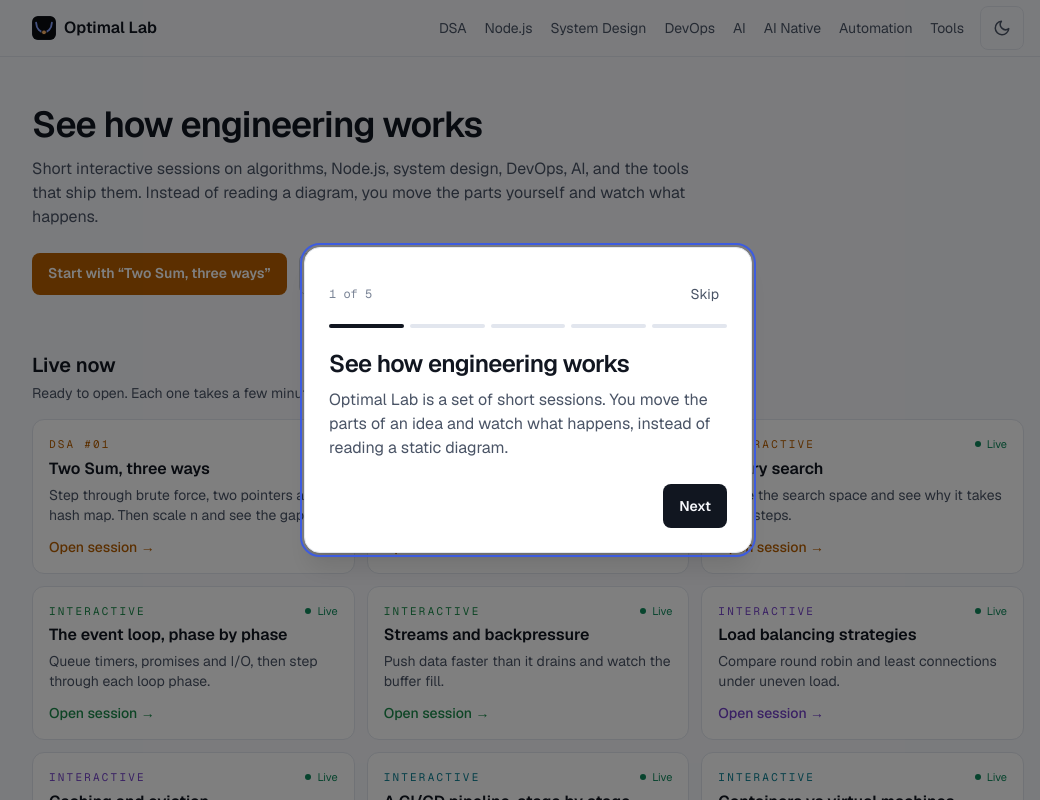
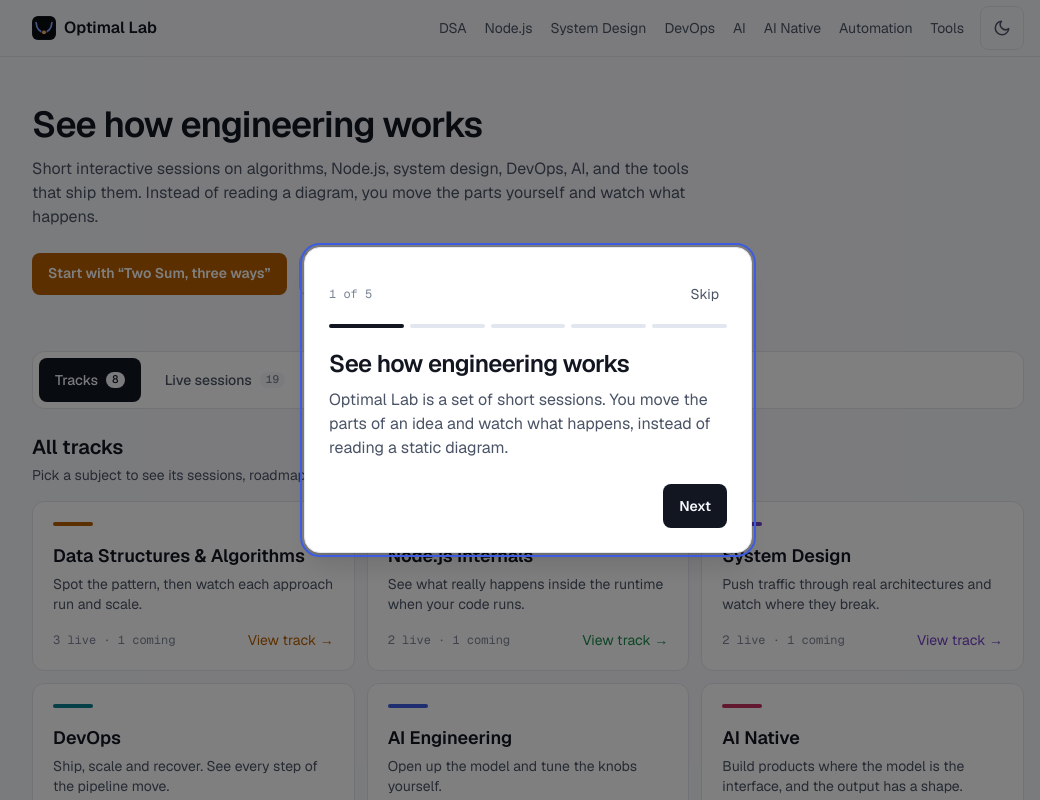
Before and after one commit to sarmadkung/optimal-lab, a Next.js app: page / in a window 1280 px wide. Shown: the top 800 px of the page, without its empty margins (112-1152 px from the left). Built offline with nearby package versions, Linux system fonts and the light colour scheme.

Commit message:
Enhance Home page with tabbed navigation for Tracks, Live sessions, Roadmaps, Projects, and Practice. Introduce HomeTabs component for better organization and user experience. Update README to reflect changes in navigation structure and UI components.

```diff
--- a/src/app/page.tsx
+++ b/src/app/page.tsx
@@ -1,12 +1,14 @@
 import Link from "next/link";
 import { FlowArrow, FlowStep } from "@/components/flow/Flow";
+import HomeTabs from "@/components/HomeTabs";
 import SessionCard from "@/components/SessionCard";
 import TrackCard from "@/components/TrackCard";
-import { TRACKS, liveSessions, sessionHref } from "@/lib/tracks";
+import { TRACKS, liveSessions, sessionHref, trackHref, type Track } from "@/lib/tracks";
 
 export default function Home() {
   const live = liveSessions();
   const start = live[0];
+  const projectCount = TRACKS.reduce((n, t) => n + t.projects.length, 0);
 
   return (
     <main className="mx-auto w-full max-w-5xl px-4 py-12">
@@ -36,19 +38,96 @@ export default function Home() {
         </div>
       </section>
 
-      {live.length > 0 && (
-        <section className="mt-14" aria-labelledby="live-heading">
-          <h2 id="live-heading" className="text-xl font-semibold">Live now</h2>
-          <p className="mt-1 text-sm text-[var(--muted)]">Ready to open. Each one takes a few minutes.</p>
-          <ul className="mt-4 grid gap-3 sm:grid-cols-2 lg:grid-cols-3">
+      <section className="mt-14" aria-label="Explore">
+        <HomeTabs
+          label="Explore Optimal Lab"
+          tabs={[
+            {
+              id: "tracks",
+              label: "Tracks",
+              count: TRACKS.length,
+              content: (
+                <TabPanel title="All tracks" what="Pick a subject to see its sessions, roadmap and projects.">
+                  <ul className="grid gap-3 sm:grid-cols-2 lg:grid-cols-3">
+                    {TRACKS.map((t) => (
+                      <li key={t.id}>
+                        <TrackCard track={t} />
+                      </li>
+                    ))}
+                  </ul>
+                </TabPanel>
+              ),
+            },
+            {
+              id: "sessions",
+              label: "Live sessions",
+              count: live.length,
+              content: (
+                <TabPanel title="Live now" what="Ready to open. Each one takes a few minutes.">
+                  <ul className="grid gap-3 sm:grid-cols-2 lg:grid-cols-3">
                     {live.map(({ track, session }) => (
                       <li key={`${track.id}/${session.id}`}>
                         <SessionCard track={track} session={session} />
                       </li>
                     ))}
                   </ul>
+                </TabPanel>
+              ),
+            },
+            {
+              id: "roadmaps",
+              label: "Roadmaps",
+              count: TRACKS.length,
+              content: (
+                <TabPanel
+                  title="Roadmaps"
+                  what="A step-by-step path through each track, with sessions and practice at each stage."
+                  soon
+                >
+                  <ul className="grid gap-3 sm:grid-cols-2 lg:grid-cols-3">
+                    {TRACKS.map((t) => (
+                      <li key={t.id}>
+                        <RoadmapCard track={t} />
+                      </li>
+                    ))}
+                  </ul>
+                </TabPanel>
+              ),
+            },
+            {
+              id: "projects",
+              label: "Projects",
+              count: projectCount,
+              content: (
+                <TabPanel title="Projects" what="Build something real to lock in the skill." soon>
+                  <ul className="grid gap-3 sm:grid-cols-2 lg:grid-cols-3">
+                    {TRACKS.flatMap((t) =>
+                      t.projects.map((p) => (
+                        <li key={`${t.id}/${p}`}>
+                          <ProjectCard track={t} project={p} />
+                        </li>
+                      )),
+                    )}
+                  </ul>
+                </TabPanel>
+              ),
+            },
+            {
+              id: "practice",
+              label: "Practice",
+              content: (
+                <TabPanel
+                  title="Practice"
+                  what="A DSA editor with problems grouped by pattern. Each problem links back to the session that explains its pattern."
+                  soon
+                >
+                  <PracticePreview />
+                </TabPanel>
+              ),
+            },
+          ]}
+        />
       </section>
-      )}
 
       <section className="mt-14 grid gap-8 lg:grid-cols-[1fr_1.1fr]" aria-labelledby="how-heading">
         <div>
@@ -67,22 +146,94 @@ export default function Home() {
           <FlowStep n={4} title="Keep going" what="At the bottom, Next takes you to the following session in the track." />
         </div>
       </section>
-
-      <section className="mt-14" aria-labelledby="tracks-heading">
-        <div className="flex items-end justify-between gap-4">
-          <div>
-            <h2 id="tracks-heading" className="text-xl font-semibold">All tracks</h2>
-            <p className="mt-1 text-sm text-[var(--muted)]">Pick a subject to see its sessions, roadmap and projects.</p>
-          </div>
-        </div>
-        <ul className="mt-4 grid gap-3 sm:grid-cols-2 lg:grid-cols-3">
-          {TRACKS.map((t) => (
-            <li key={t.id}>
-              <TrackCard track={t} />
-            </li>
-          ))}
-        </ul>
-      </section>
     </main>
   );
 }
+
+function TabPanel({
+  title,
+  what,
+  soon,
+  children,
+}: {
+  title: string;
+  what: string;
+  soon?: boolean;
+  children: React.ReactNode;
+}) {
+  return (
+    <>
+      <div className="flex flex-wrap items-center gap-3">
+        <h2 className="text-xl font-semibold">{title}</h2>
+        {soon && <ComingSoon />}
+      </div>
+      <p className="mt-1 text-sm text-[var(--muted)]">{what}</p>
+      <div className="mt-4">{children}</div>
+    </>
+  );
+}
+
+function RoadmapCard({ track }: { track: Track }) {
+  return (
+    <Link
+      href={`${trackHref(track)}#roadmap`}
+      style={{ "--accent": track.accent } as React.CSSProperties}
+      className="group flex h-full flex-col rounded-xl border border-[var(--line)] bg-[var(--panel)] p-5 transition-colors hover:border-[var(--accent)]"
+    >
+      <span className="block h-1 w-10 rounded-full bg-[var(--accent)]" />
+      <p className="mt-4 font-semibold">{track.title}</p>
+      <ol className="mt-3 flex-1 space-y-1.5 text-sm text-[var(--muted)]">
+        {track.roadmap.map((stage, i) => (
+          <li key={stage} className="flex gap-2">
+            <span className="w-4 shrink-0 font-mono text-xs leading-5 text-[var(--faint)]">{i + 1}</span>
+            {stage}
+          </li>
+        ))}
+      </ol>
+      <p className="mt-4 text-sm text-[var(--accent)]">
+        View roadmap <span className="inline-block transition-transform group-hover:translate-x-0.5">→</span>
+      </p>
+    </Link>
+  );
+}
+
+function ProjectCard({ track, project }: { track: Track; project: string }) {
+  return (
+    <Link
+      href={`${trackHref(track)}#projects`}
+      style={{ "--accent": track.accent } as React.CSSProperties}
+      className="flex h-full flex-col rounded-xl border border-dashed border-[var(--line)] p-4 transition-colors hover:border-[var(--accent)]"
+    >
+      <p className="font-mono text-[11px] uppercase tracking-[0.2em] text-[var(--accent)]">{track.short}</p>
+      <p className="mt-1 text-sm">{project}</p>
+    </Link>
+  );
+}
+
+function PracticePreview() {
+  const dsa = TRACKS.find((t) => t.id === "dsa");
+  return (
+    <div className="rounded-xl border border-dashed border-[var(--line)] p-5">
+      <p className="text-sm text-[var(--muted)]">
+        Practice is being built. Until it opens, the DSA sessions show the patterns the problems are grouped by.
+      </p>
+      {dsa && (
+        <Link
+          href={trackHref(dsa)}
+          style={{ "--accent": dsa.accent } as React.CSSProperties}
+          className="mt-4 inline-block rounded-lg border border-[var(--line-strong)] px-4 py-2.5 text-sm transition-colors hover:border-[var(--accent)]"
+        >
+          Open the DSA track →
+        </Link>
+      )}
+    </div>
+  );
+}
+
+function ComingSoon() {
+  return (
+    <span className="rounded-full border border-[var(--line)] px-2 py-0.5 text-[11px] text-[var(--faint)]">
+      Coming soon
+    </span>
+  );
+}
--- /dev/null
+++ b/src/components/HomeTabs.tsx
@@ -0,0 +1,105 @@
+"use client";
+
+import { useEffect, useRef, useState, type KeyboardEvent, type ReactNode } from "react";
+
+export type HomeTab = {
+  id: string; // also the URL hash, e.g. #projects
+  label: string;
+  count?: number;
+  content: ReactNode;
+};
+
+export default function HomeTabs({ tabs, label }: { tabs: HomeTab[]; label: string }) {
+  const [active, setActive] = useState(tabs[0].id);
+  const buttons = useRef<(HTMLButtonElement | null)[]>([]);
+  const tabKey = tabs.map((t) => t.id).join("|");
+
+  useEffect(() => {
+    function applyHash() {
+      const id = window.location.hash.replace("#", "");
+      if (tabKey.split("|").includes(id)) setActive(id);
+    }
+    applyHash();
+    window.addEventListener("hashchange", applyHash);
+    return () => window.removeEventListener("hashchange", applyHash);
+  }, [tabKey]);
+
+  function select(id: string) {
+    setActive(id);
+    history.replaceState(null, "", id === tabs[0].id ? window.location.pathname : `#${id}`);
+  }
+
+  function onKeyDown(e: KeyboardEvent, i: number) {
+    const last = tabs.length - 1;
+    const to =
+      e.key === "ArrowRight" ? (i === last ? 0 : i + 1)
+      : e.key === "ArrowLeft" ? (i === 0 ? last : i - 1)
+      : e.key === "Home" ? 0
+      : e.key === "End" ? last
+      : -1;
+    if (to < 0) return;
+    e.preventDefault();
+    select(tabs[to].id);
+    buttons.current[to]?.focus();
+  }
+
+  return (
+    <div>
+      <div
+        role="tablist"
+        aria-label={label}
+        className="flex flex-wrap gap-2 rounded-xl border border-[var(--line)] bg-[var(--panel)] p-1.5"
+      >
+        {tabs.map((t, i) => {
+          const selected = t.id === active;
+          return (
+            <button
+              key={t.id}
+              ref={(el) => {
+                buttons.current[i] = el;
+              }}
+              type="button"
+              role="tab"
+              id={`tab-${t.id}`}
+              aria-selected={selected}
+              aria-controls={`panel-${t.id}`}
+              tabIndex={selected ? 0 : -1}
+              onClick={() => select(t.id)}
+              onKeyDown={(e) => onKeyDown(e, i)}
+              className={`flex min-h-11 flex-1 items-center justify-center gap-2 whitespace-nowrap rounded-lg px-3 text-sm font-medium transition-colors sm:flex-none sm:px-4 ${
+                selected
+                  ? "bg-[var(--text)] text-[var(--bg)]"
+                  : "text-[var(--muted)] hover:bg-[var(--bg)] hover:text-[var(--text)]"
+              }`}
+            >
+              {t.label}
+              {t.count !== undefined && (
+                <span
+                  className={`rounded-full bg-[var(--bg)] px-1.5 font-mono text-[11px] ${
+                    selected ? "text-[var(--text)]" : "text-[var(--faint)]"
+                  }`}
+                >
+                  {t.count}
+                </span>
+              )}
+            </button>
+          );
+        })}
+      </div>
+
+      {tabs.map((t) => (
+        <div
+          key={t.id}
+          role="tabpanel"
+          id={`panel-${t.id}`}
+          aria-labelledby={`tab-${t.id}`}
+          hidden={t.id !== active}
+          tabIndex={0}
+          className="mt-6 focus:outline-none"
+        >
+          {t.content}
+        </div>
+      ))}
+    </div>
+  );
+}
```
Also changed, not shown: 1 other file (tests, documents, lock files or other folders). Lines whose indentation alone changed are shown as unchanged.
